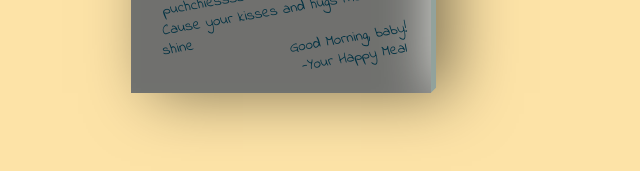
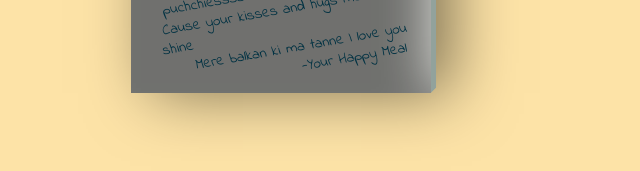
Before and after one commit to beastyy-codes/Morning-present-for-her, a plain HTML site: page index.html in a window 1280 px wide. Shown: the part 507-678 px from the top of the page, 359-999 px from the left. Drawn offline with Linux system fonts and the light colour scheme; a script that the page names is missing.

Commit message:
Update index.html
balkan

```diff
--- a/index.html
+++ b/index.html
@@ -26,7 +26,7 @@
             <p>puchchiessssss and tight hugsssss</p>
 			<p>Cause your kisses and hugs makes me</p>
             <p>shine</p>
-			<p class="text-right">Good Morning, baby!</p>
+			<p class="text-right">Mere balkan ki ma tanne I love you</p>
 			<p class="text-right">-Your Happy Meal</p>
 		</div>
 	</div>
```
